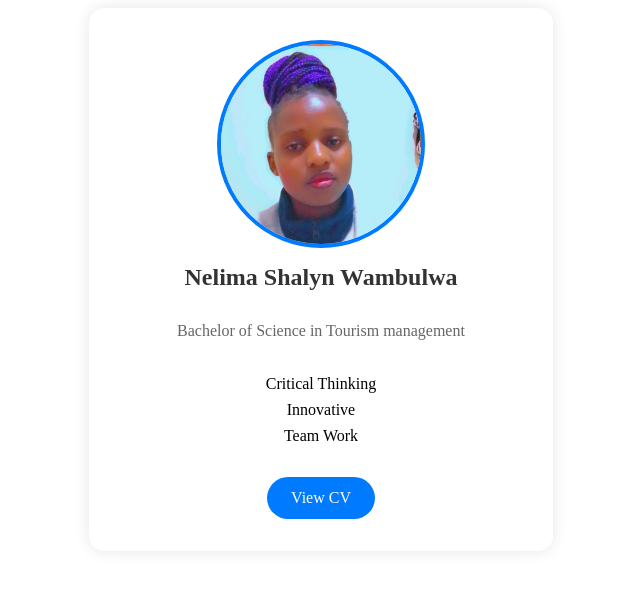
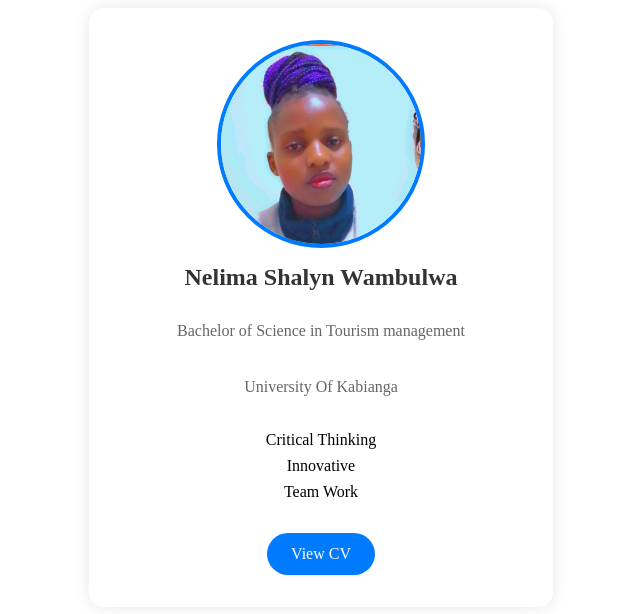
Before and after one commit to CyclesTech/nelimaShalyn, a plain HTML site: page home.html in a window 1280 px wide. Shown: the whole page, without its empty margins (319-959 px from the left). Drawn offline with Linux system fonts and the light colour scheme.

Commit message:
Update home.html

```diff
--- a/home.html
+++ b/home.html
@@ -84,6 +84,7 @@
         <img src="Nelima2.jpg" alt="Daniel France">
         <h2>Nelima Shalyn  Wambulwa</h2>
         <p>Bachelor of Science  in Tourism management</p>
+        <p>University Of Kabianga</p>
 
         <ul class="values">
             <li>Critical Thinking</li>
```
